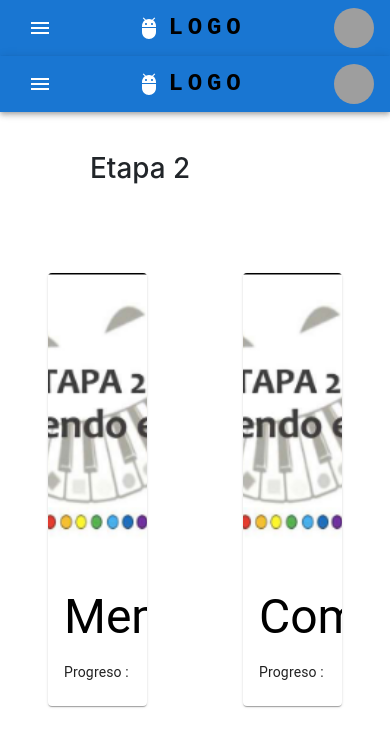
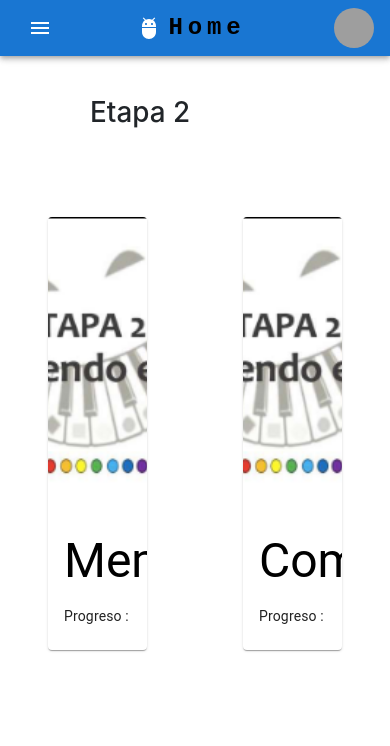
Before and after one commit to MxiDe3v/Proyecto-ISW-2023.1, a React (Create React App) app in the folder frontend/pianoup/: page /etapa2 in a window 390 px wide. Shown: the top 746 px of the page. Built offline with nearby package versions, Linux system fonts and the light colour scheme; grey boxes are pictures that could not be loaded.

Commit message:
modified:   frontend/pianoup/src/ResponsiveAppBar.js 	modified:   frontend/pianoup/src/etapas/Etapa1.js 	modified:   frontend/pianoup/src/etapas/Etapa2.js 	modified:   frontend/pianoup/src/etapas/Etapa3.js

```diff
--- a/frontend/pianoup/src/ResponsiveAppBar.js
+++ b/frontend/pianoup/src/ResponsiveAppBar.js
@@ -80,7 +80,7 @@ const ResponsiveAppBar = (props) => {
               textDecoration: "none",
             }}
           >
-            LOGO
+            Home
           </Typography>
 
           <Box sx={{ flexGrow: 1, display: { xs: "flex", md: "none" } }}>
@@ -136,7 +136,7 @@ const ResponsiveAppBar = (props) => {
               textDecoration: "none",
             }}
           >
-            LOGO
+            Home
           </Typography>
           <Box sx={{ flexGrow: 1, display: { xs: "none", md: "flex" } }}>
             {pages.map((page) => (
--- a/frontend/pianoup/src/etapas/Etapa1.js
+++ b/frontend/pianoup/src/etapas/Etapa1.js
@@ -7,7 +7,6 @@ import './Etapa.css';
 function Etapa1() {
 	return (
 		<>
-			<ResponsiveAppBar />
 			<h1>Etapa 1</h1>
 
 			<div className='d-flex justify-content-center'>
--- a/frontend/pianoup/src/etapas/Etapa2.js
+++ b/frontend/pianoup/src/etapas/Etapa2.js
@@ -7,7 +7,6 @@ import './Etapa.css';
 function Etapa2() {
 	return (
 		<>
-			<ResponsiveAppBar />
 			<h1>Etapa 2</h1>
 
 			<div className='d-flex justify-content-center'>
--- a/frontend/pianoup/src/etapas/Etapa3.js
+++ b/frontend/pianoup/src/etapas/Etapa3.js
@@ -7,7 +7,6 @@ import './Etapa.css';
 function Etapa3() {
 	return (
 		<>
-			<ResponsiveAppBar />
 			<h1>Etapa 3</h1>
 
 			<div className='d-flex justify-content-center'>
```
